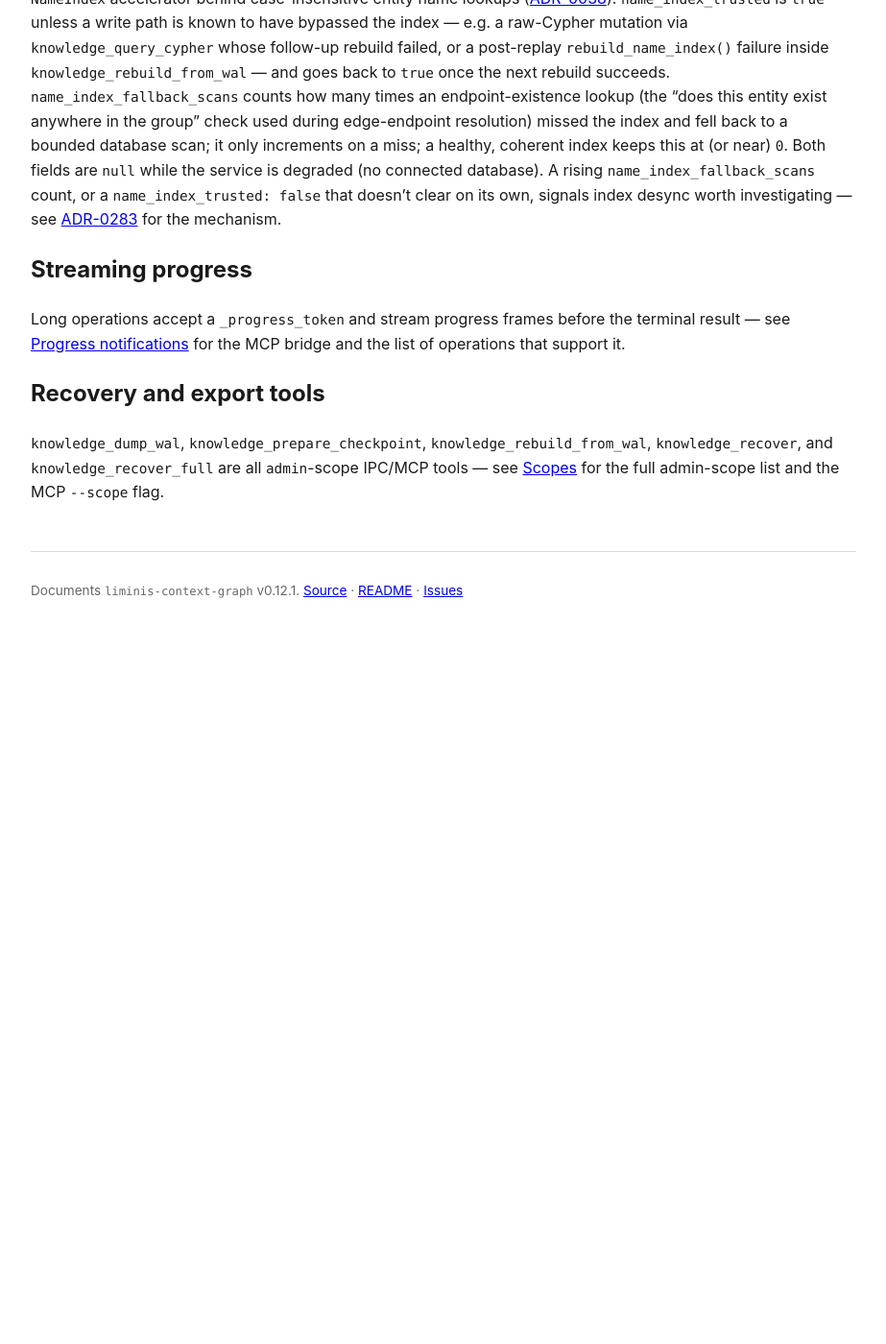
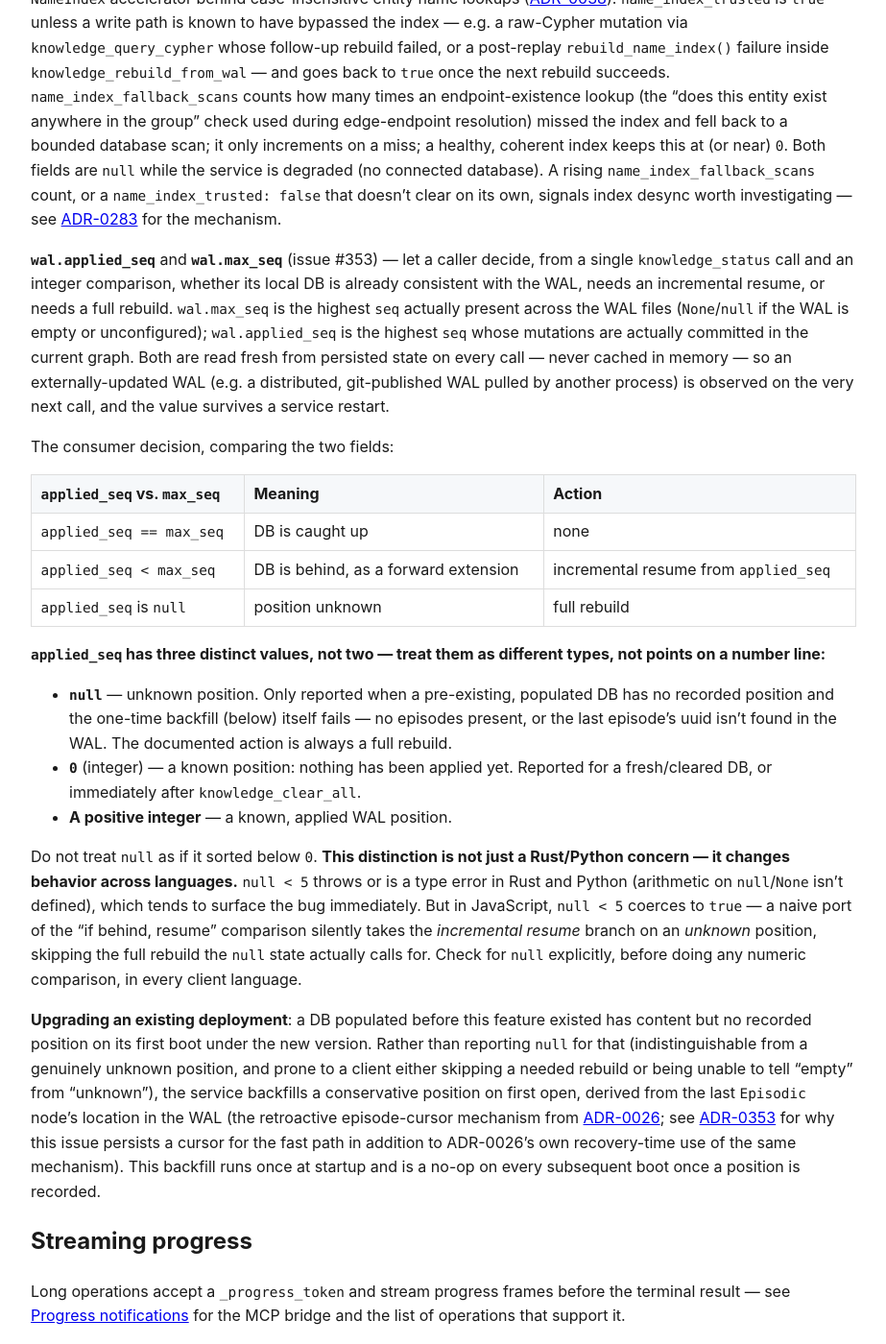
Before and after one commit to verveguy/liminis-context-graph, a Jekyll site: the page built from docs/operations.md, in a window 1280 px wide and 1400 px high, scrolled down 2133 px. Shown: the whole window at 96% size, without its empty margins (178-1101 px from the left). Built offline with Jekyll 4.4.1, drawn with Linux system fonts in a browser that asks for light colours; before the commit the page ends 2789 px from its top, so only the background shows below that.

Commit message:
docs(operations): document wal.applied_seq/max_seq semantics
Covers the consumer decision table (caught up / incremental resume / full
rebuild), the null/0/integer distinction (FR-008), the JS null < 5 footgun
that makes this cross-language rather than Rust/Python-specific, and the
upgrade-time backfill behavior for pre-existing DBs.

```diff
--- a/docs/operations.md
+++ b/docs/operations.md
@@ -109,6 +109,53 @@ degraded (no connected database). A rising `name_index_fallback_scans` count, or
 investigating — see [ADR-0283](adr/0283-name-index-scan-fallback-for-endpoint-authority.md) for the
 mechanism.
 
+**`wal.applied_seq`** and **`wal.max_seq`** (issue #353) — let a caller decide, from a single
+`knowledge_status` call and an integer comparison, whether its local DB is already consistent
+with the WAL, needs an incremental resume, or needs a full rebuild. `wal.max_seq` is the highest
+`seq` actually present across the WAL files (`None`/`null` if the WAL is empty or unconfigured);
+`wal.applied_seq` is the highest `seq` whose mutations are actually committed in the current
+graph. Both are read fresh from persisted state on every call — never cached in memory — so an
+externally-updated WAL (e.g. a distributed, git-published WAL pulled by another process) is
+observed on the very next call, and the value survives a service restart.
+
+The consumer decision, comparing the two fields:
+
+| `applied_seq` vs. `max_seq` | Meaning | Action |
+|---|---|---|
+| `applied_seq == max_seq` | DB is caught up | none |
+| `applied_seq < max_seq` | DB is behind, as a forward extension | incremental resume from `applied_seq` |
+| `applied_seq` is `null` | position unknown | full rebuild |
+
+**`applied_seq` has three distinct values, not two — treat them as different types, not points
+on a number line:**
+
+- **`null`** — unknown position. Only reported when a pre-existing, populated DB has no
+  recorded position and the one-time backfill (below) itself fails — no episodes present, or
+  the last episode's uuid isn't found in the WAL. The documented action is always a full
+  rebuild.
+- **`0`** (integer) — a known position: nothing has been applied yet. Reported for a
+  fresh/cleared DB, or immediately after `knowledge_clear_all`.
+- **A positive integer** — a known, applied WAL position.
+
+Do not treat `null` as if it sorted below `0`. **This distinction is not just a Rust/Python
+concern — it changes behavior across languages.** `null < 5` throws or is a type error in Rust
+and Python (arithmetic on `null`/`None` isn't defined), which tends to surface the bug
+immediately. But in JavaScript, `null < 5` coerces to `true` — a naive port of the "if behind,
+resume" comparison silently takes the *incremental resume* branch on an *unknown* position,
+skipping the full rebuild the `null` state actually calls for. Check for `null` explicitly,
+before doing any numeric comparison, in every client language.
+
+**Upgrading an existing deployment**: a DB populated before this feature existed has content but
+no recorded position on its first boot under the new version. Rather than reporting `null` for
+that (indistinguishable from a genuinely unknown position, and prone to a client either skipping
+a needed rebuild or being unable to tell "empty" from "unknown"), the service backfills a
+conservative position on first open, derived from the last `Episodic` node's location in the WAL
+(the retroactive episode-cursor mechanism from
+[ADR-0026](adr/0026-episode-cursor-wal-resume.md); see [ADR-0353](adr/0353-persist-and-expose-applied-wal-seq.md)
+for why this issue persists a cursor for the fast path in addition to ADR-0026's own recovery-time
+use of the same mechanism). This backfill runs once at startup and is a no-op on every subsequent
+boot once a position is recorded.
+
 ## Streaming progress
 
 Long operations accept a `_progress_token` and stream progress frames before the terminal
```
